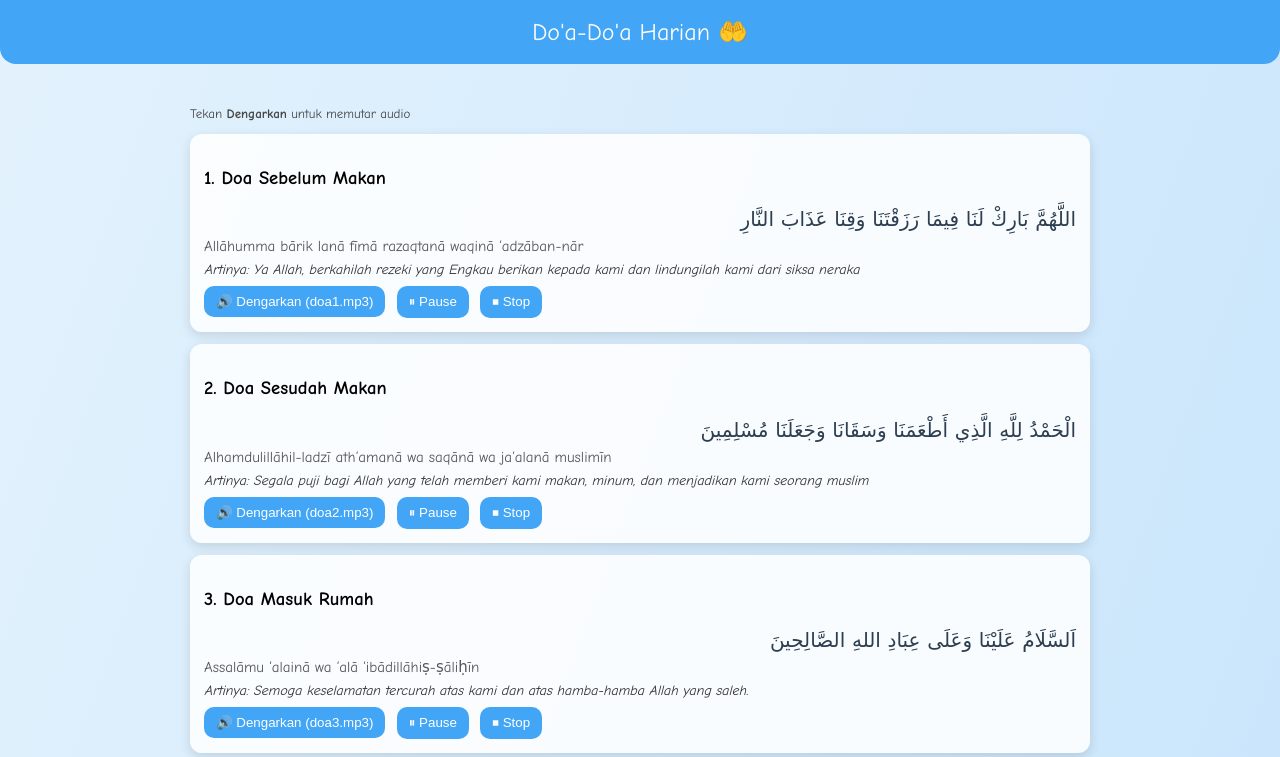
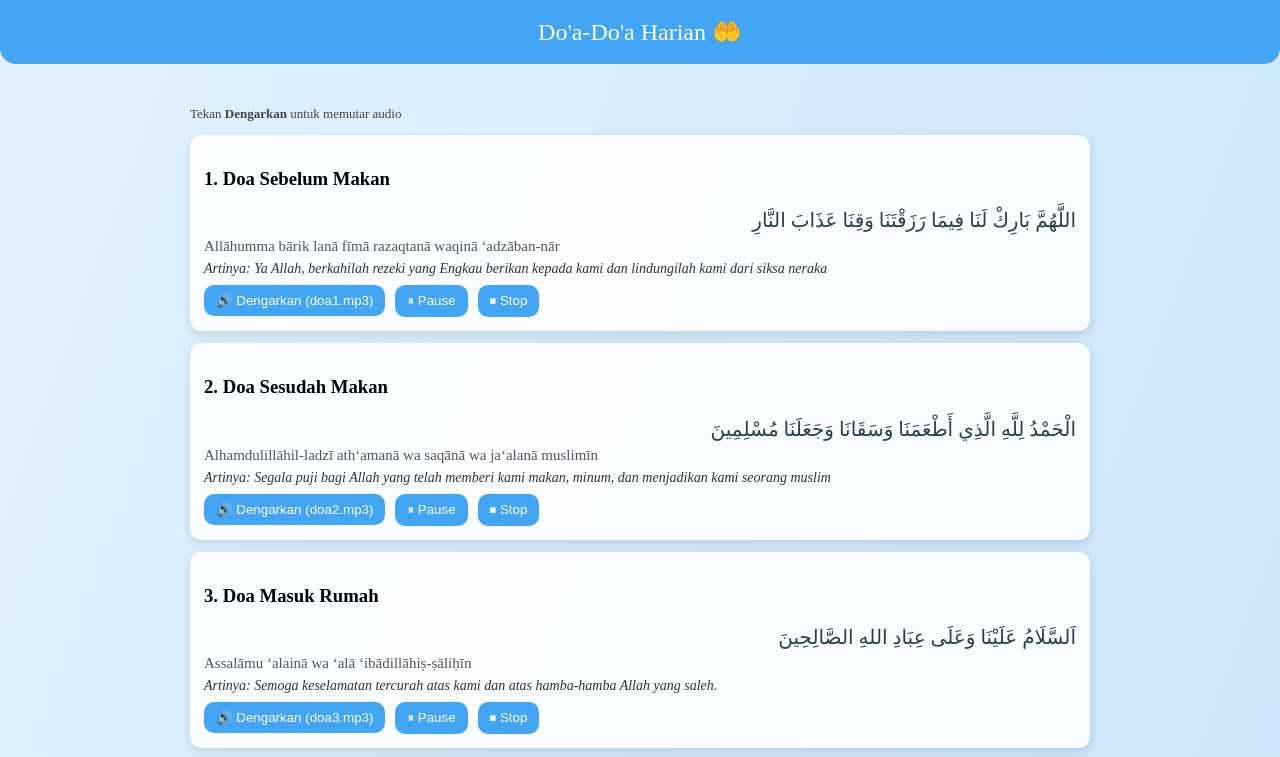
Before and after one commit to Hizqiya22/Website-Media-Interaktif-Si-Kecil-Pintar-, a plain HTML site: page materi_doa.html in a window 1280 px wide. Shown: the top 757 px of the page. Drawn offline with Linux system fonts and the light colour scheme.

Commit message:
Add files via upload

```diff
--- a/materi_doa.html
+++ b/materi_doa.html
@@ -6,7 +6,7 @@
   <title>Do'a Harian - Si Kecil Pintar (Audio doa1..doa15)</title>
   <style>
     body {
-      font-family: 'Comic Sans MS', cursive, sans-serif;
+      font-family: "Times New Roman", Times, serif !important;
       background: linear-gradient(to bottom right,#e3f2fd,#bbdefb);
       margin: 0;
       padding: 0;
```
